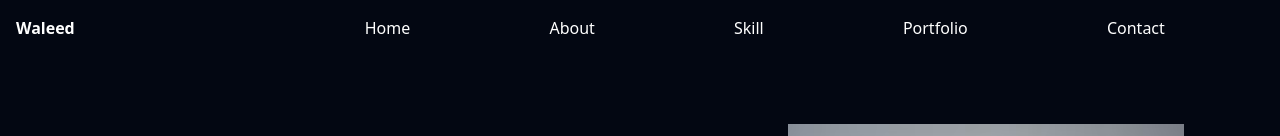
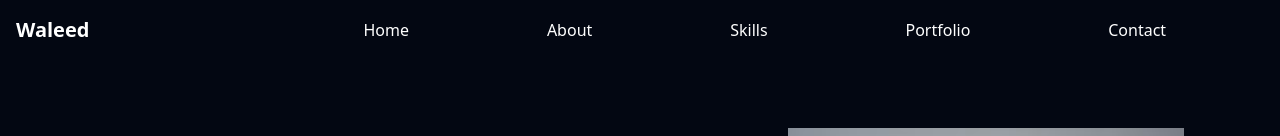
Before and after one commit to Waleedkhan-dev/MernStackPortfolio, a React (Vite) app: page / in a window 1280 px wide. Shown: the top 136 px of the page. Built offline with nearby package versions, Linux system fonts and the light colour scheme.

Commit message:
setup navbar and footer

```diff
--- a/src/component/Footer.jsx
+++ b/src/component/Footer.jsx
@@ -1,16 +1,18 @@
 import React from 'react';
-import { FaGithub, FaLinkedin, FaTwitter, FaEnvelope } from 'react-icons/fa';
+import { FaGithub, FaLinkedin, FaTwitter, FaEnvelope, FaCode, FaHeart } from 'react-icons/fa';
 
 const Footer = () => {
  return (
-  <footer className="bg-gray-900 text-white py-8">
+  <footer className="bg-gray-900 text-white py-12">
    <div className="container mx-auto px-4">
-    <div className="grid grid-cols-1 md:grid-cols-3 gap-8">
+    <div className="grid grid-cols-1 md:grid-cols-4 gap-8">
      {/* About Section */}
      <div className="text-center md:text-left">
-      <h3 className="text-xl font-bold mb-4">About Me</h3>
+      <h3 className="text-xl font-bold mb-4 flex items-center justify-center md:justify-start">
+       <FaCode className="mr-2" /> About Me
+      </h3>
       <p className="text-gray-400">
-       I'm a passionate developer who loves building amazing web applications and solving real-world problems.
+       I'm a passionate developer who loves building amazing web applications and solving real-world problems. With a focus on clean code, scalability, and user experience, I strive to create impactful solutions.
       </p>
      </div>
 
@@ -29,6 +31,28 @@ const Footer = () => {
        </li>
        <li className="mb-2">
         <a href="#contact" className="hover:text-white transition duration-300">Contact</a>
+       </li>
+       <li className="mb-2">
+        <a href="#blog" className="hover:text-white transition duration-300">Blog</a>
+       </li>
+      </ul>
+     </div>
+
+     {/* Resources Section */}
+     <div className="text-center">
+      <h3 className="text-xl font-bold mb-4">Resources</h3>
+      <ul className="text-gray-400">
+       <li className="mb-2">
+        <a href="#docs" className="hover:text-white transition duration-300">Documentation</a>
+       </li>
+       <li className="mb-2">
+        <a href="#tutorials" className="hover:text-white transition duration-300">Tutorials</a>
+       </li>
+       <li className="mb-2">
+        <a href="#tools" className="hover:text-white transition duration-300">Tools</a>
+       </li>
+       <li className="mb-2">
+        <a href="#community" className="hover:text-white transition duration-300">Community</a>
        </li>
       </ul>
      </div>
@@ -68,6 +92,9 @@ const Footer = () => {
         <FaEnvelope className="w-6 h-6" />
        </a>
       </div>
+      <p className="text-gray-400 mt-4">
+       Follow me for updates, tips, and more!
+      </p>
      </div>
     </div>
 
@@ -76,6 +103,9 @@ const Footer = () => {
      <p className="text-gray-400">
       &copy; {new Date().getFullYear()} Your Name. All rights reserved.
      </p>
+     <p className="text-gray-400 mt-2 flex items-center justify-center">
+      Made with <FaHeart className="text-red-500 mx-1" /> using React and Tailwind CSS.
+     </p>
     </div>
    </div>
   </footer>
--- a/src/component/Navbar.jsx
+++ b/src/component/Navbar.jsx
@@ -1,23 +1,47 @@
-import { Fragment } from "react"
+import { Fragment } from "react";
 
 const Navbar = () => {
  return (
   <Fragment>
-   <nav className="flex justify-between bg-gray-950 p-4 w-full">
+   <nav className="flex justify-between bg-gray-950 p-4 w-full  top-0 z-50">
     <div className="w-[20%]">
-     <h1 className="text-white font-semibold">Waleed</h1>
+     <h1 className="text-white font-semibold text-xl">Waleed</h1>
     </div>
     <ul className="flex justify-evenly gap-10 items-center w-[80%]">
-     <li className="font-medium cursor-pointer text-white">Home</li>
-     <li className="font-medium cursor-pointer text-white">About</li>
-
-     <li className="font-medium cursor-pointer text-white">Skill</li>
-     <li className="font-medium cursor-pointer text-white">Portfolio</li>
-     <li className="font-medium cursor-pointer text-white">Contact</li>
+     <li className="font-medium cursor-pointer text-white relative group">
+      <a href="#home" className="hover:text-white transition duration-300">
+       Home
+       <span className="absolute bottom-0 left-0 w-0 h-0.5 bg-white transition-all duration-300 group-hover:w-full"></span>
+      </a>
+     </li>
+     <li className="font-medium cursor-pointer text-white relative group">
+      <a href="#about" className="hover:text-white transition duration-300">
+       About
+       <span className="absolute bottom-0 left-0 w-0 h-0.5 bg-white transition-all duration-300 group-hover:w-full"></span>
+      </a>
+     </li>
+     <li className="font-medium cursor-pointer text-white relative group">
+      <a href="#skills" className="hover:text-white transition duration-300">
+       Skills
+       <span className="absolute bottom-0 left-0 w-0 h-0.5 bg-white transition-all duration-300 group-hover:w-full"></span>
+      </a>
+     </li>
+     <li className="font-medium cursor-pointer text-white relative group">
+      <a href="#portfolio" className="hover:text-white transition duration-300">
+       Portfolio
+       <span className="absolute bottom-0 left-0 w-0 h-0.5 bg-white transition-all duration-300 group-hover:w-full"></span>
+      </a>
+     </li>
+     <li className="font-medium cursor-pointer text-white relative group">
+      <a href="#contact" className="hover:text-white transition duration-300">
+       Contact
+       <span className="absolute bottom-0 left-0 w-0 h-0.5 bg-white transition-all duration-300 group-hover:w-full"></span>
+      </a>
+     </li>
     </ul>
    </nav>
   </Fragment>
- )
-}
+ );
+};
 
-export default Navbar
+export default Navbar;
```
